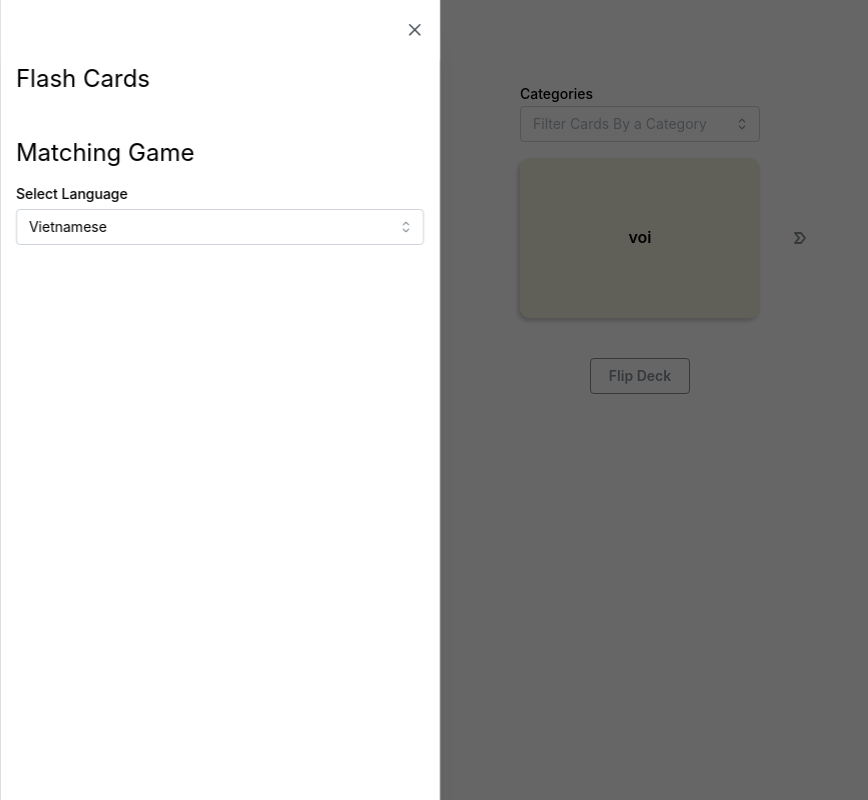
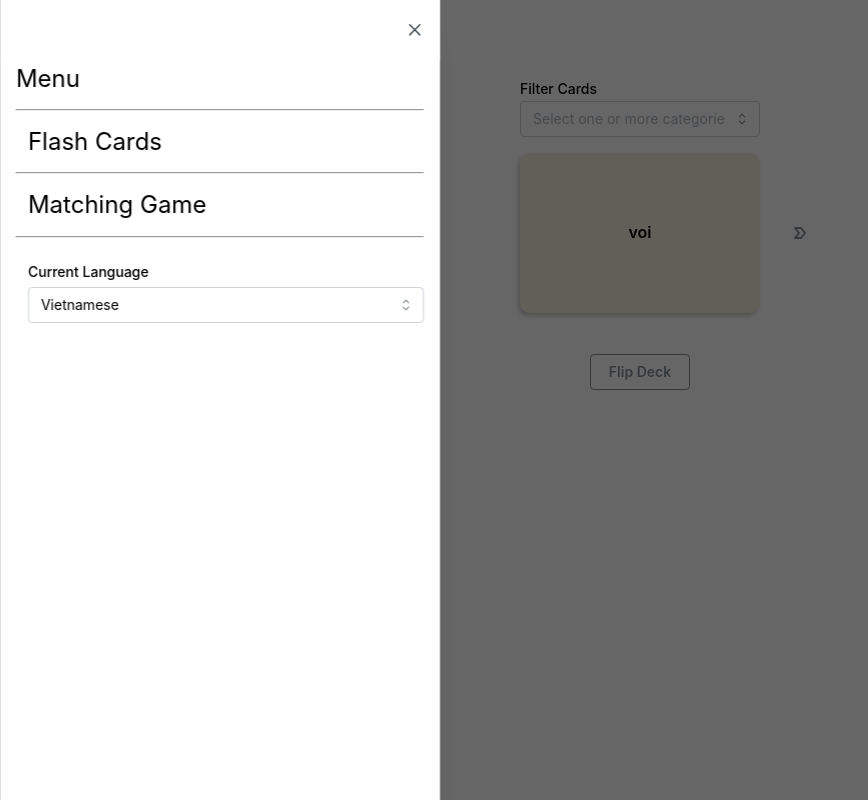
Before and after one commit to mnguyen26/flashcards, a React (Create React App) app: page / in a window 1280 px wide. Both pictures are taken after a click on the button 30 px from the left and 30 px from the top of the page. Shown: the whole page, without its empty margins (0-868 px from the left). Built offline with nearby package versions, Linux system fonts and the light colour scheme.

Commit message:
ui changes

```diff
--- a/src/App.css
+++ b/src/App.css
@@ -1,9 +1,17 @@
 .menu-button {
   margin: 1em 0 0 1em;
+  display: flex;
+  align-items: center;
+  gap: .5em;
 }
 
 .menu {
   font-size: 1.5em;
+}
+
+.menu-item {
+  font-size: 1em;
+  margin: 0 0 0 .5em;
   cursor: pointer;
 }
 
--- a/src/Menu.tsx
+++ b/src/Menu.tsx
@@ -17,14 +17,16 @@ export const MenuButton = (props: MenuButtonProps) => {
 
     return (
         <>
+        <div className="menu-button">
             <ActionIcon
-            className="menu-button"
                 onClick={props.onClick}
                 radius="xl"
                 variant="default"
             >
                 <IconMenu2 />
             </ActionIcon>
+            Menu
+        </div>
         </>
     )
 }
@@ -33,15 +35,19 @@ export const Menu = (props: MenuProps) => {
     return (
     <>
     <div className="menu">
-        <div onClick={props.onFlashCardClick}>
+        Menu
+        <hr />
+        <div className="menu-item" onClick={props.onFlashCardClick}>
             Flash Cards
         </div>
-        <br />
-        <div onClick={props.onMatchingClick}>
+        <hr/>
+        <div className="menu-item" onClick={props.onMatchingClick}>
             Matching Game
         </div>
+        <hr/>
         <Select
-            label="Select Language"
+            className="menu-item"
+            label="Current Language"
             data={['Vietnamese', 'Spanish']}
             defaultValue={props.currentLanguage}
             onChange={props.onLanguageSelect}
--- a/src/SharedComponents.tsx
+++ b/src/SharedComponents.tsx
@@ -23,8 +23,8 @@ export const CategoriesDropdown = (props: CategoriesDropdownProps) => {
         <>
         <div style={{width: '15em'}}>
         <MultiSelect
-            label="Categories"
-            placeholder="Filter Cards By a Category"
+            label="Filter Cards"
+            placeholder="Select one or more categories"
             data={categories}
             value={selectedCategories}
             onChange={handleCategoriesSelected}
```
Lines whose indentation alone changed are shown as unchanged.
